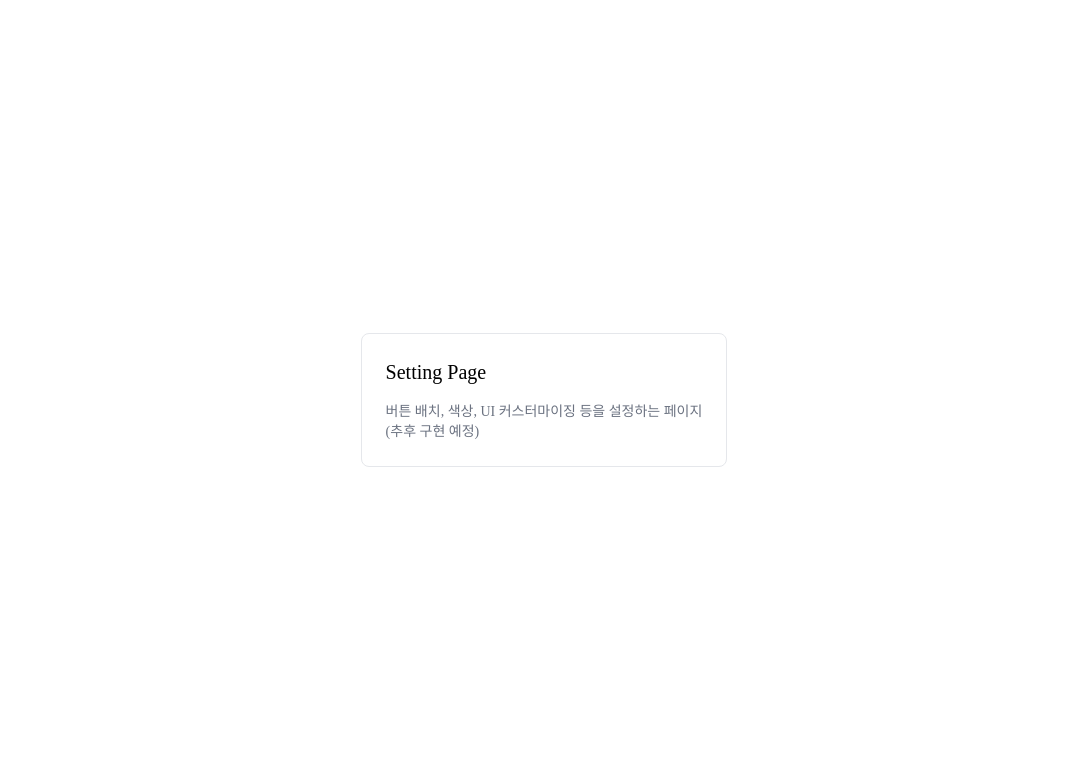
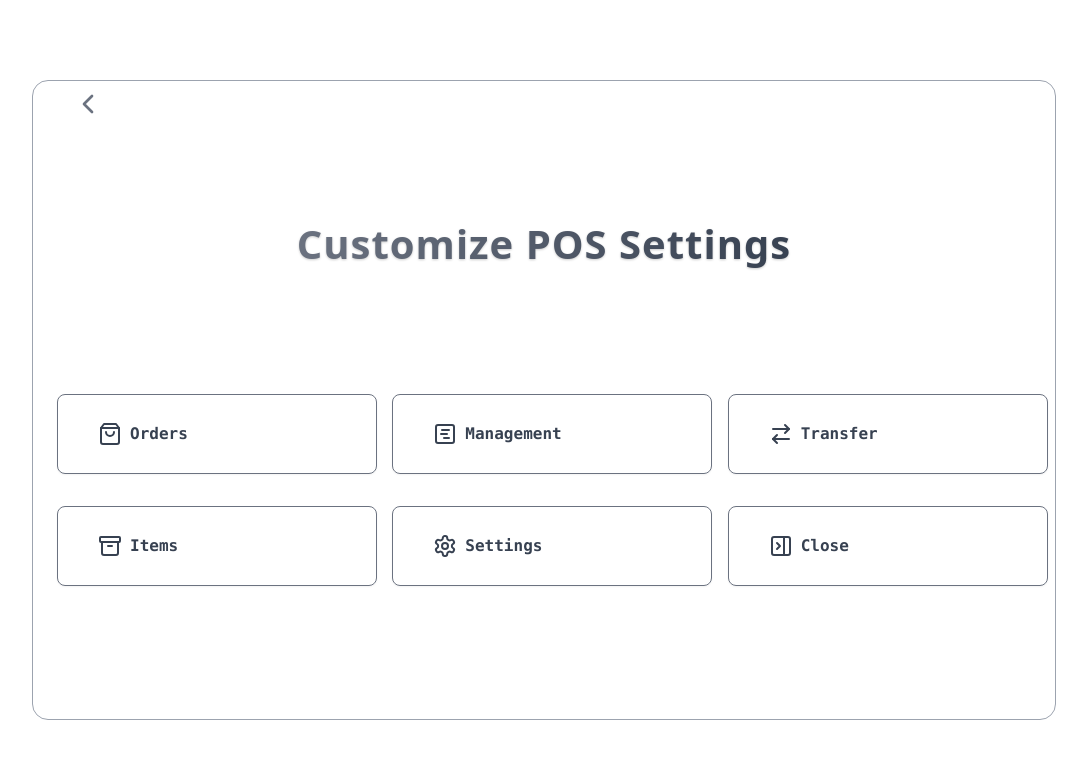
Before and after one commit to store-manager2025/store.app, a Next.js app: page /setting in a window 1280 px wide. Shown: the top 758 px of the page, without its empty margins (96-1183 px from the left). Built offline with nearby package versions, Linux system fonts and the light colour scheme; sample sign-in values are in the browser's storage; a web font is replaced by a local one.

Commit message:
✨ Feat : Settings 생성

```diff
--- /dev/null
+++ b/app/setting/orders/page.tsx
@@ -0,0 +1,36 @@
+"use client";
+import React, { useEffect } from "react";
+import { useRouter } from "next/navigation";
+import {
+  ShoppingBag,
+  ChevronLeft,
+} from "lucide-react";
+
+export default function setting() {
+  const router = useRouter();
+
+  useEffect(() => {
+    const token = localStorage.getItem("accessToken");
+    if (!token) {
+      alert("세션이 만료되었습니다. 다시 로그인해주세요.");
+      router.push("/setting");
+    }
+  }, [router]);
+
+  const handleGoBack = () => {
+    router.push("/pos");
+  };
+
+  return (
+    <div className="flex items-center font-mono justify-center h-screen w-screen">
+      <div className="w-4/5 h-4/5 bg-white bg-opacity-20 border border-gray-400 rounded-2xl p-6 flex flex-col justify-center items-center">
+        <button
+          onClick={handleGoBack}
+          className="absolute top-20 left-40 bg-transparent px-2 py-2 text-gray-500 text-sm rounded hover:text-gray-400"
+        >
+          <ChevronLeft className="w-8 h-8" />
+        </button>
+      </div>
+    </div>
+  );
+}
--- a/app/setting/page.tsx
+++ b/app/setting/page.tsx
@@ -1,17 +1,81 @@
 "use client";
+import React, { useEffect } from "react";
+import { useRouter } from "next/navigation";
+import {
+  ShoppingBag,
+  Settings,
+  ChevronLeft,
+  SquareChartGantt,
+  Archive,
+  PanelRightClose,
+  ArrowRightLeft,
+} from "lucide-react";
 
-import React from "react";
+export default function setting() {
+  const router = useRouter();
 
-export default function SettingPage() {
+  useEffect(() => {
+    const token = localStorage.getItem("accessToken");
+    if (!token) {
+      alert("세션이 만료되었습니다. 다시 로그인해주세요.");
+      router.push("/");
+    }
+  }, [router]);
+
+  const handleGoBack = () => {
+    router.push("/pos");
+  };
+
   return (
-    <div className="min-h-screen flex items-center justify-center">
-      <div className="p-6 border rounded-lg">
-        <h1 className="text-xl mb-4">Setting Page</h1>
-        <p className="text-sm text-gray-500">
-          버튼 배치, 색상, UI 커스터마이징 등을 설정하는 페이지
-          <br />
-          (추후 구현 예정)
-        </p>
+    <div className="flex items-center font-mono justify-center h-screen w-screen">
+      <div className="w-4/5 h-4/5 bg-white bg-opacity-20 border border-gray-400 rounded-2xl p-6 flex flex-col justify-center items-center">
+        <button
+          onClick={handleGoBack}
+          className="absolute top-20 left-40 bg-transparent px-2 py-2 text-gray-500 text-sm rounded hover:text-gray-400"
+        >
+          <ChevronLeft className="w-8 h-8" />
+        </button>
+        <h1
+          className="text-[40px] font-sans font-bold text-transparent
+                        bg-clip-text bg-gradient-to-r from-gray-500
+                        to-gray-700 transform rotate-3d mb-[120px]
+                        tracking-wide
+                        drop-shadow-[0_1.2px_1.2px_rgba(0,0,0,0.2)]
+                        "
+        >
+          Customize POS Settings
+        </h1>
+        <div className="grid grid-cols-3 gap-8">
+          <button className="w-80 h-20 font-bold text-left flex flex-row
+                             items-center bg-transparent text-gray-700
+                             border border-gray-500 hover:text-white hover:bg-[#333]
+                             rounded-lg shadow-sm"
+                             onClick={() => router.push("/setting/orders")}
+                             >
+            <ShoppingBag className="w-6 h-6 mr-2 ml-10" />
+            Orders
+          </button>
+          <button className="w-80 h-20 font-bold text-left flex flex-row items-center bg-transparent text-gray-700 border border-gray-500 hover:text-white hover:bg-[#333] rounded-lg shadow-sm">
+            <SquareChartGantt className="w-6 h-6 mr-2 ml-10" />
+            Management
+          </button>
+          <button className="w-80 h-20 font-bold text-left flex flex-row items-center bg-transparent text-gray-700 border border-gray-500 hover:text-white hover:bg-[#333] rounded-lg shadow-sm">
+            <ArrowRightLeft className="w-6 h-6 mr-2 ml-10" />
+            Transfer
+          </button>
+          <button className="w-80 h-20 font-bold text-left flex flex-row items-center bg-transparent text-gray-700 border border-gray-500 hover:text-white hover:bg-[#333] rounded-lg shadow-sm">
+            <Archive className="w-6 h-6 mr-2 ml-10" />
+            Items
+          </button>
+          <button className="w-80 h-20 font-bold text-left flex flex-row items-center bg-transparent text-gray-700 border border-gray-500 hover:text-white hover:bg-[#333] rounded-lg shadow-sm">
+            <Settings className="w-6 h-6 mr-2 ml-10" />
+            Settings
+          </button>
+          <button className="w-80 h-20 font-bold text-left flex flex-row items-center bg-transparent text-gray-700 border border-gray-500 hover:text-white hover:bg-[#333] rounded-lg shadow-sm">
+            <PanelRightClose className="w-6 h-6 mr-2 ml-10" />
+            Close
+          </button>
+        </div>
       </div>
     </div>
   );
```
